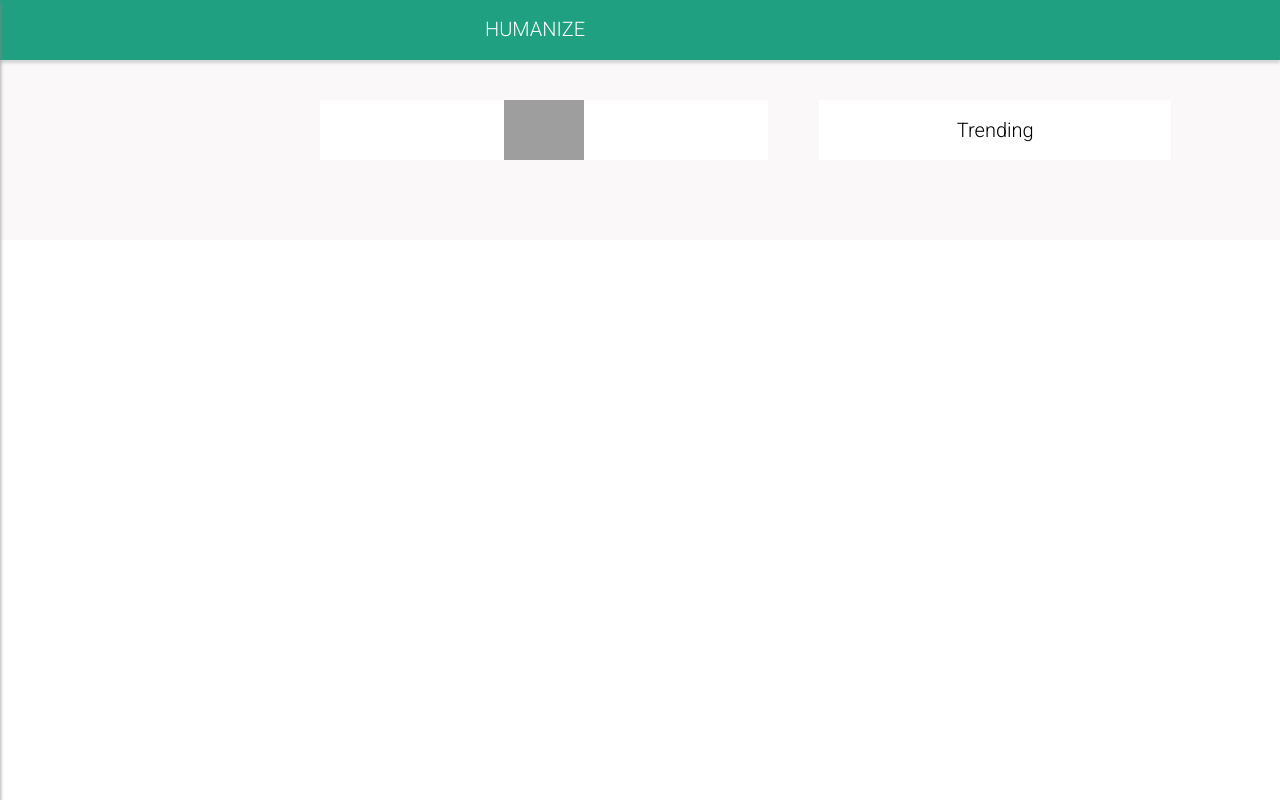
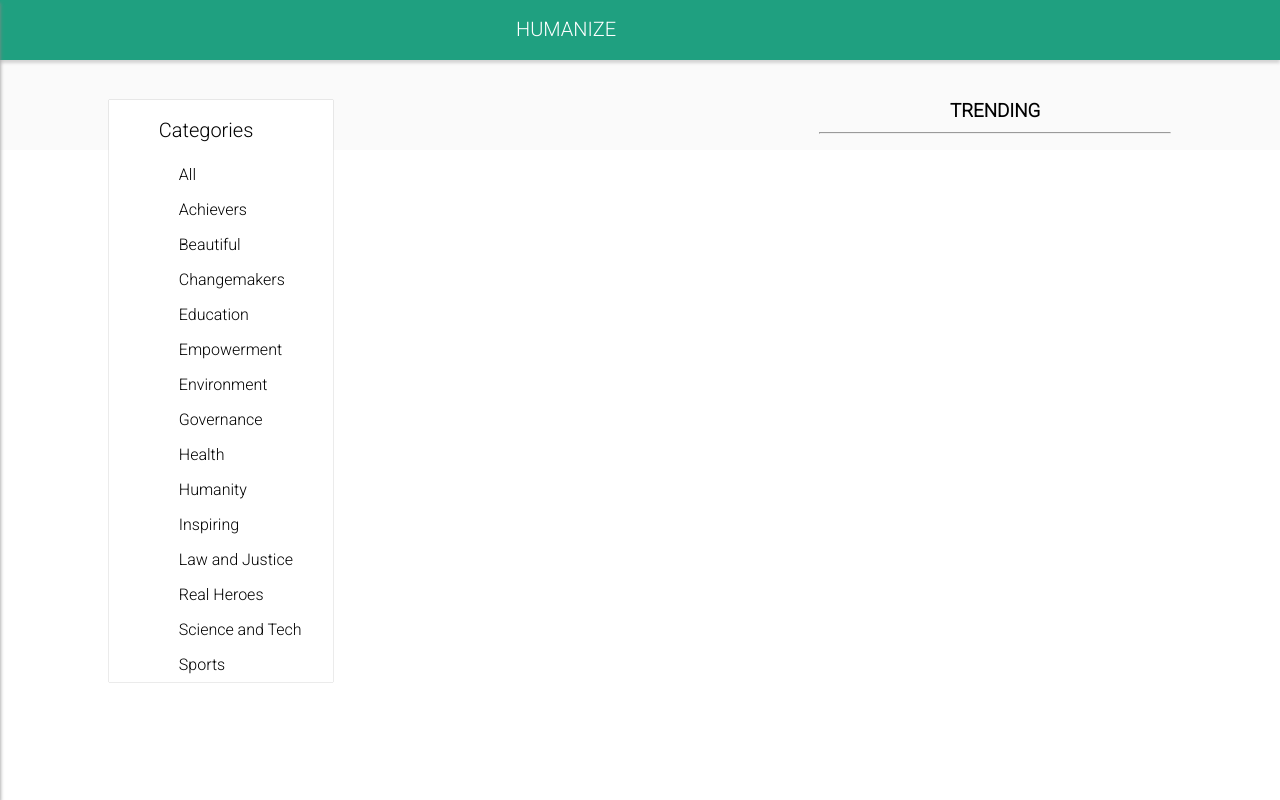
Before and after one commit to kamalkishit/node, a website: page content.jade in a window 1280 px wide. Drawn offline with nearby package versions, Linux system fonts and the light colour scheme; files that its build step writes are made by us from their sources; no server answers; grey boxes are pictures that could not be loaded.

Commit message:
more changes

```diff
--- a/body.html
+++ b/body.html
@@ -1,40 +1,57 @@
-<div ng-app='MyApp' ng-controller='contentController' style="font-family:roboto;height:auto; background-color: #FAF8F8"  ng-cloak>
+<div ng-app='MyApp' ng-controller='contentController' style="font-family:roboto;height:auto; background-color: #FAFAFA"  ng-cloak>
 	<div class="nav-bar">
 		<ul>
-			<li class="logo offset-xs-15 offset-sl-16 offset-m-17 offset-lg-18 offset-xl-15"><a href="http://humannize.com">HUMANIZE</a></li>
+			<li><a class="nav-toggle-btn hide"><i class="fa fa-bars"></i></a></li>
+			<li class="logo offset-xs-10 offset-sl-12 offset-m-17 offset-lg-18 offset-xl-16"><a href="http://humannize.com/about">HUMANIZE</a></li>
 		</ul>
 	</div>
 
 	<nav class="side-nav">
 		<ul>
 			<li class="heading">Categories</li>
-			<li id="all-categories"><a href="#1">All Categories</a></li>
-			<li id="achievers"><a href="#2">Achievers</a></li>
-			<li id="changemakers"><a href="#3">Changemakers</a></li>
-			<li id="beautiful"><a href="#4">Beautiful</a></li>
-			<li id="education"><a href="#5">Education</a></li>
-			<li id="empowerment"><a href="#6">Empowerment</a></li>
-			<li id="environment"><a href="#7">Environment</a></li>
-			<li id="governance"><a href="#8">Governance</a></li>
-			<li id="health"><a href="#9">Health</a></li>
-			<li id="humanity"><a href="#10">Humanity</a></li>
-			<li id="inspiring"><a href="#11">Inspiring</a></li>
-			<li id="kindness"><a href="#12">Kindness</a></li>
-			<li id="law-and-justice"><a href="#13">Law and Justice</a></li>
-			<li id="real-heroes"><a href="#14">Real Heroes</a></li>
-			<li id="science-and-tech"><a href="#15">Science and Tech</a></li>
-			<li id="sports"><a href="#16">Sports</a></li>
+			<li id="all-categories" ng-class="{ 'selected': all }"><a href='http://humannize.com' ng-click='getContentByCategory("all")'>All</a></li>
+			<li id="achievers" ng-class="{ 'selected': achievers }"><a href='http://humannize.com' ng-click='getContentByCategory("Achievers")'>Achievers</a></li>
+			<li id="beautiful" ng-class="{ 'selected': beautiful }"><a href='http://humannize.com' ng-click='getContentByCategory("Beautiful")'>Beautiful</a></li>
+			<li id="changemakers" ng-class="{ 'selected': changemakers }"><a href='http://humannize.com' ng-click='getContentByCategory("Changemakers")'>Changemakers</a></li>
+			<li id="education" ng-class="{ 'selected': education }"><a href='http://humannize.com' ng-click='getContentByCategory("Education")'>Education</a></li>
+			<li id="empowerment" ng-class="{ 'selected': empowerment }"><a href='http://humannize.com' ng-click='getContentByCategory("Empowerment")'>Empowerment</a></li>
+			<li id="environment" ng-class="{ 'selected': environment }"><a href='http://humannize.com' ng-click='getContentByCategory("Environment")'>Environment</a></li>
+			<li id="governance" ng-class="{ 'selected': governance }"><a href='http://humannize.com' ng-click='getContentByCategory("Governance")'>Governance</a></li>
+			<li id="health" ng-class="{ 'selected': health }"><a href='http://humannize.com' ng-click='getContentByCategory("Health")'>Health</a></li>
+			<li id="humanity" ng-class="{ 'selected': humanity }"><a href='http://humannize.com' ng-click='getContentByCategory("Humanity")'>Humanity</a></li>
+			<li id="inspiring" ng-class="{ 'selected': inspiring }"><a href='http://humannize.com' ng-click='getContentByCategory("Inspiring")'>Inspiring</a></li>
+			<li id="law-and-justice" ng-class="{ 'selected': lawAndJustice }"><a href='http://humannize.com' ng-click='getContentByCategory("Law and Justice")'>Law and Justice</a></li>
+			<li id="real-heroes" ng-class="{ 'selected': realHeroes }"><a href='http://humannize.com' ng-click='getContentByCategory("Real Heroes")'>Real Heroes</a></li>
+			<li id="science-and-tech" ng-class="{ 'selected': scienceAndTech }"><a href='http://humannize.com' ng-click='getContentByCategory("Science and Tech")'>Science and Tech</a></li>
+			<li id="sports" ng-class="{ 'selected': sports }"><a href='http://humannize.com' ng-click='getContentByCategory("Sports")'>Sports</a></li>
 		</ul>
 	</nav>
 
+	<div class="hide-l-and-down profile-panel">
+		<div class='card'>
+		<ul>
+			<li class="heading ">Categories</li>
+			<li id="all-categories" ng-class="{ 'selected': all }"><a href='http://humannize.com' ng-click='getContentByCategory("all")'>All</a></li>
+			<li id="achievers" ng-class="{ 'selected': achievers }"><a href='http://humannize.com' ng-click='getContentByCategory("Achievers")'>Achievers</a></li>
+			<li id="beautiful" ng-class="{ 'selected': beautiful }"><a href='http://humannize.com' ng-click='getContentByCategory("Beautiful")'>Beautiful</a></li>
+			<li id="changemakers" ng-class="{ 'selected': changemakers }"><a href='http://humannize.com' ng-click='getContentByCategory("Changemakers")'>Changemakers</a></li>
+			<li id="education" ng-class="{ 'selected': education }"><a href='http://humannize.com' ng-click='getContentByCategory("Education")'>Education</a></li>
+			<li id="empowerment" ng-class="{ 'selected': empowerment }"><a href='http://humannize.com' ng-click='getContentByCategory("Empowerment")'>Empowerment</a></li>
+			<li id="environment" ng-class="{ 'selected': environment }"><a href='http://humannize.com' ng-click='getContentByCategory("Environment")'>Environment</a></li>
+			<li id="governance" ng-class="{ 'selected': governance }"><a href='http://humannize.com' ng-click='getContentByCategory("Governance")'>Governance</a></li>
+			<li id="health" ng-class="{ 'selected': health }"><a href='http://humannize.com' ng-click='getContentByCategory("Health")'>Health</a></li>
+			<li id="humanity" ng-class="{ 'selected': humanity }"><a href='http://humannize.com' ng-click='getContentByCategory("Humanity")'>Humanity</a></li>
+			<li id="inspiring" ng-class="{ 'selected': inspiring }"><a href='http://humannize.com' ng-click='getContentByCategory("Inspiring")'>Inspiring</a></li>
+			<li id="law-and-justice" ng-class="{ 'selected': lawAndJustice }"><a href='http://humannize.com' ng-click='getContentByCategory("Law and Justice")'>Law and Justice</a></li>
+			<li id="real-heroes" ng-class="{ 'selected': realHeroes }"><a href='http://humannize.com' ng-click='getContentByCategory("Real Heroes")'>Real Heroes</a></li>
+			<li id="science-and-tech" ng-class="{ 'selected': scienceAndTech }"><a href='http://humannize.com' ng-click='getContentByCategory("Science and Tech")'>Science and Tech</a></li>
+			<li id="sports" ng-class="{ 'selected': sports }"><a href='http://humannize.com' ng-click='getContentByCategory("Sports")'>Sports</a></li>
+		</ul>
+		</div>
+	</div>
+
 	<div class="row content" ng-controller='contentController'>
-		<div class="card download-bar col-xs-38 col-sl-26 col-m-18 col-lg-16 col-xl-14 offset-sl-7 offset-m-11 offset-lg-12 offset-xl-10 offset-xs-1">
-			<a href="https://play.google.com/store/apps/details?id=com.humanize.app&utm_source=global_co&utm_medium=prtnr&utm_content=Mar2515&utm_campaign=PartBadge&pcampaignid=MKT-AC-global-none-all-co-pr-py-PartBadges-Oct1515-1" target="_blank">
-				<img src="http://humannize.com/static/playstore.png" class="play-store-img">
-			</a>
-		</div>
-
-		<div class="card article-card col-xs-38 col-sl-26 col-m-18 col-lg-16 col-xl-14 offset-sl-7 offset-m-11 offset-lg-12 offset-xl-10 offset-xs-1" ng-repeat='post in posts'>
+		<div class="card article-card col-xs-38 col-sl-26 col-m-18 col-lg-16 col-xl-14 offset-sl-7 offset-m-11 offset-lg-12 offset-xl-11 offset-xs-1" ng-repeat='post in posts'>
 			<figure>
 				<a ng-href="{{ post.originalUrl }}" target="_blank">
 					<img ng-src="http://humannize.com:8080/humanize-1/images/{{post.imageId}}" alt="Awesome-dad-cover">
@@ -56,9 +73,9 @@
 		</div>
 	</div>
 	<div class="hide-l-and-down trending-panel" ng-controller='trendsController'>
-		<div class="download-bar-sl card" style="font-size: 20px">
-			Trending
-		</div>
+		<h3 style='text-align: center; margin-bottom: 10px'>TRENDING</h3>
+		<hr>
+		</br>
 		<div class="trending-card card" ng-repeat='trend in trends'>
 			<a ng-href="{{ trend.url }}" target="_blank">
 				<img ng-src="http://humannize.com:8080/humanize-1/images/{{trend.imageId}}">
--- a/static/responsive.css
+++ b/static/responsive.css
@@ -459,7 +459,9 @@
 
 /* Small Devices, Tablets */
 @media only screen and (min-width : 768px) {
-
+	.hide {
+		display: none !important;
+	}
 }
 
 /* Medium Devices, Desktops */
@@ -475,10 +477,10 @@
 
 /*Helpers*/
 @media only screen and (max-width: 992px){
-	.hide-m-and-down{
+	.hide-m-and-down {
 		display: none !important;
 	}
-	.show-m-and-down{
+	.show-m-and-down {
 		display: block !important;
 	}
 }
--- a/static/stylesheet.css
+++ b/static/stylesheet.css
@@ -193,13 +193,13 @@ footer {
 /*Card*/
 div.card {
 	width: auto;
-	box-shadow:#888;
-	-moz-box-shadow: #888;
-	-webkit-box-shadow: #888;
+	box-shadow: 0px 0px 1px #888888;
+	-moz-box-shadow: 0px 0px 1px #888888;
+	-webkit-box-shadow: 0px 0px 1px #888888;
 	display: block;
 	background-color: #FFFFFF;
 	padding: 0;
-	margin-bottom: 30px;
+	margin-bottom: 25px;
 	word-wrap: break-word;
 	overflow-x: hidden;
 }
@@ -335,6 +335,7 @@ div.nav-bar > ul > .logo {
 	font-size: 15px;
 	text-align: center;
 	display: block;
+	margin-top: 5px;
 	text-decoration: none;
 	color: black;
 	background-color: white;
```
Also changed, not shown: index.html (+2 -2 lines).
